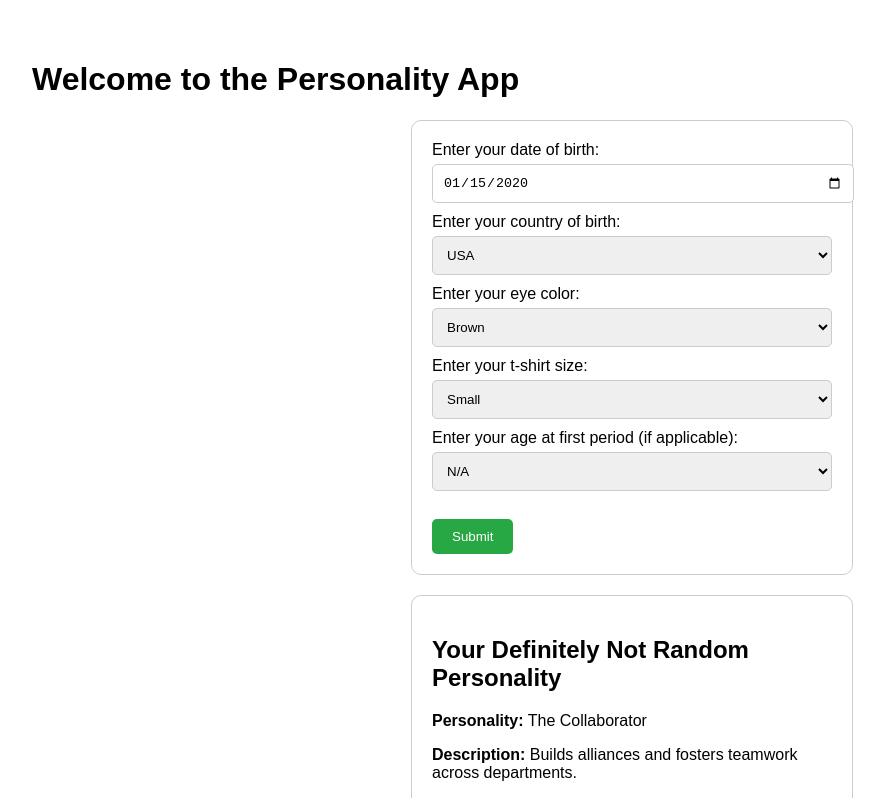
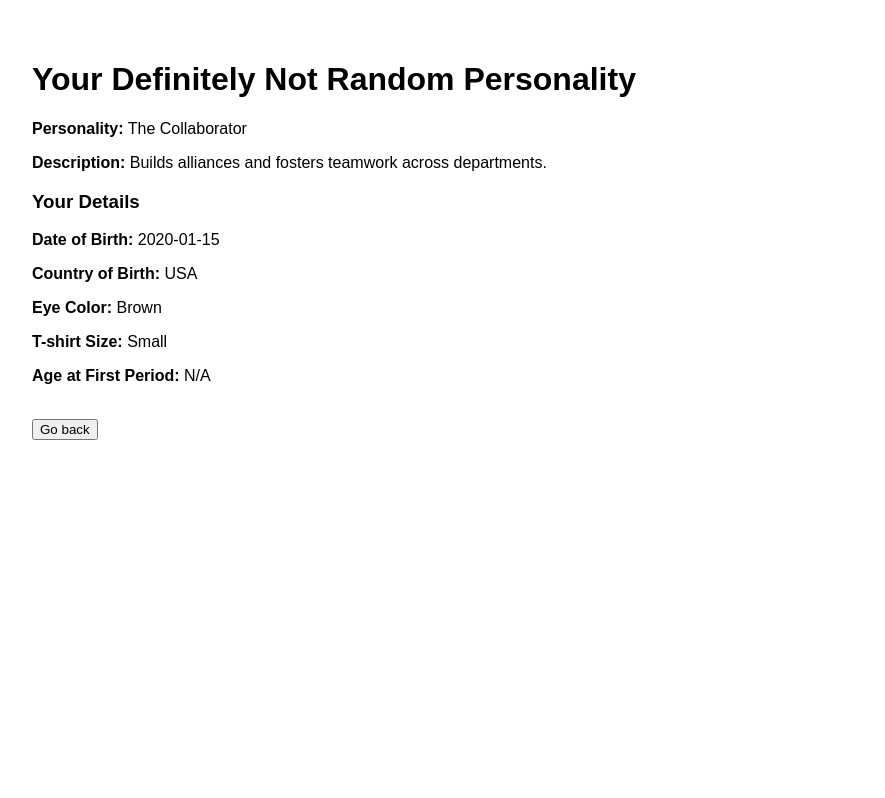
Before and after one commit to xinding33/definitely-not-random-personality, a plain HTML site: page index.html in a window 1280 px wide. Both pictures are taken after typing "2020-01-15" into the empty fields and a click on the input "Submit". Shown: the top 798 px of the page, without its empty margins (8-893 px from the left). Drawn offline with Linux system fonts and the light colour scheme.

Commit message:
Add a separate results page

```diff
--- a/index.html
+++ b/index.html
@@ -43,9 +43,13 @@
             max-width: 400px;
             margin: 20px auto;
         }
+        #resultPage {
+            display: none;
+        }
     </style>
 </head>
 <body>
+    <div id="formPage">
         <h1>Welcome to the Personality App</h1>
         <form id="personalityForm">
             <label for="dob">Enter your date of birth:</label><br>
@@ -54,7 +58,9 @@
             <select id="country" name="country">
                 <option value="USA">USA</option>
                 <option value="Canada">Canada</option>
-            <option value="UK">China</option>
+                <option value="UK">UK</option>
+                <option value="Australia">Australia</option>
+                <option value="China">China</option>
                 <option value="Other">Other</option>
             </select><br>
             <label for="eye_color">Enter your eye color:</label><br>
@@ -62,9 +68,10 @@
                 <option value="Brown">Brown</option>
                 <option value="Blue">Blue</option>
                 <option value="Green">Green</option>
+                <option value="Hazel">Hazel</option>
                 <option value="Other">Other</option>
             </select><br>
-        <label for="tshirt_size">Enter your t-shirt size:</label><br>
+            <label for="tshirt_size">Enter your T-shirt size:</label><br>
             <select id="tshirt_size" name="tshirt_size">
                 <option value="Small">Small</option>
                 <option value="Medium">Medium</option>
@@ -87,7 +94,13 @@
             </select><br><br>
             <input type="submit" value="Submit">
         </form>
-    <div id="result" class="result" style="display: none;"></div>
+    </div>
+    <div id="resultPage">
+        <h1>Your Definitely Not Random Personality</h1>
+        <div id="result"></div>
+        <br>
+        <button onclick="goBack()">Go back</button>
+    </div>
 
     <script src="script.js"></script>
 </body>
--- a/script.js
+++ b/script.js
@@ -34,16 +34,22 @@ document.getElementById('personalityForm').addEventListener('submit', function(e
     const description = personalities[randomPersonalityKey];
 
     const resultDiv = document.getElementById('result');
-    resultDiv.style.display = 'block';
     resultDiv.innerHTML = `
-        <h2>Your Definitely Not Random Personality</h2>
         <p><strong>Personality:</strong> ${randomPersonalityKey}</p>
         <p><strong>Description:</strong> ${description}</p>
         <h3>Your Details</h3>
         <p><strong>Date of Birth:</strong> ${dob}</p>
         <p><strong>Country of Birth:</strong> ${country}</p>
         <p><strong>Eye Color:</strong> ${eye_color}</p>
-        <p><strong>T-Shirt Size:</strong> ${tshirt_size}</p>
+        <p><strong>T-shirt Size:</strong> ${tshirt_size}</p>
         <p><strong>Age at First Period:</strong> ${age_period}</p>
     `;
+
+    document.getElementById('formPage').style.display = 'none';
+    document.getElementById('resultPage').style.display = 'block';
 });
+
+function goBack() {
+    document.getElementById('resultPage').style.display = 'none';
+    document.getElementById('formPage').style.display = 'block';
+}
```
Lines whose indentation alone changed are shown as unchanged.
